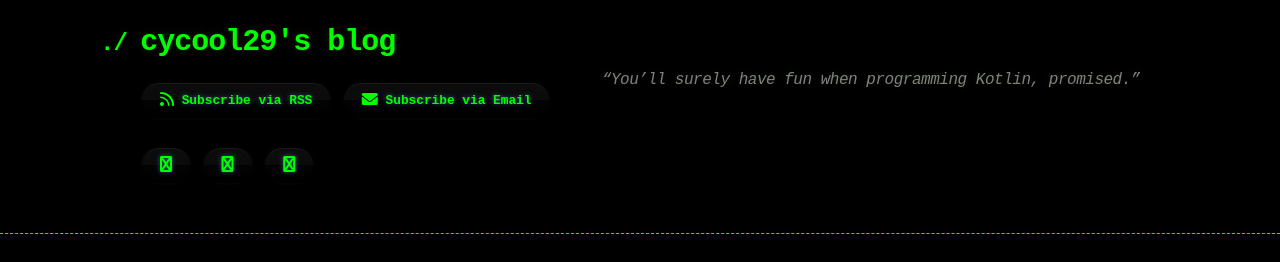
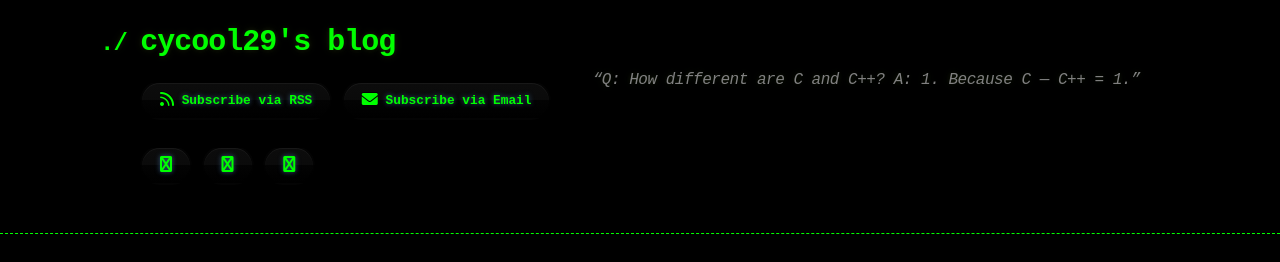
Before and after one commit to cycool29/cycool29.github.io, a Jekyll site: the page built from index.md, in a window 1280 px wide and 900 px high. Shown: the top 262 px of the window. Built offline with Jekyll 4.4.1, drawn with Linux system fonts in a browser that asks for light colours; a style sheet for code colours, icons or effects is not loaded.

Commit message:
Update quotes

```diff
--- a/_config.yml
+++ b/_config.yml
@@ -1,5 +1,5 @@
 title: cycool29's blog
-description: "“You’ll surely have fun when programming Kotlin, promised.” "
+description: "“Q: How different are C and C++? A: 1. Because C — C++ = 1.” "
 bio: A high school student. Intermediate in Python, Git, Bash. Learning JavaScript. He/Him. "
 author: cycool29
 url: https://cycool29.github.io
```
